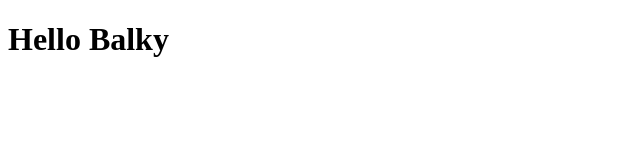
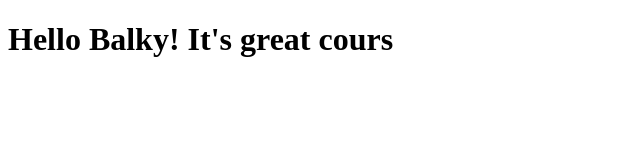
Before and after one commit to imthecode/test, a plain HTML site: page site/index.html in a window 1280 px wide. Shown: the whole page, without its empty margins (0-640 px from the left). Drawn offline with Linux system fonts and the light colour scheme.

Commit message:
Small addition to our page content

```diff
--- a/site/index.html
+++ b/site/index.html
@@ -4,6 +4,6 @@
 	<title>Hello Balki</title>
 </head>
 <body>
-<h1>Hello Balky</h1>
+<h1>Hello Balky! It's great cours</h1>
 </body>
 </html>
```
